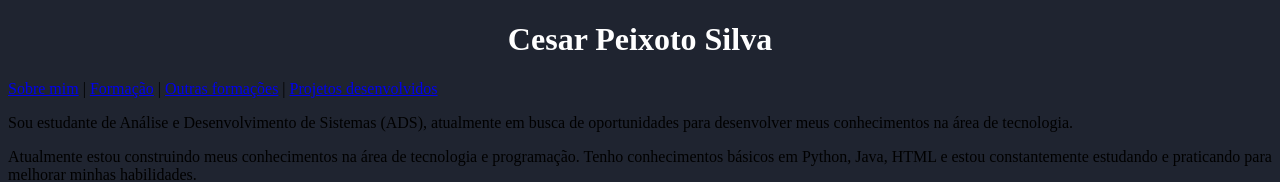
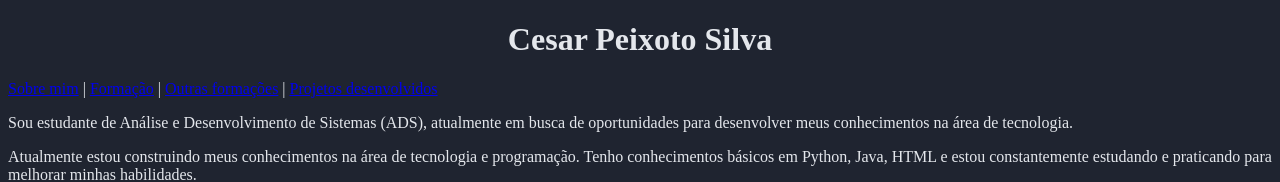
Before and after one commit to Ceasa20/Desenvolvimento-de-Aplica-es-Web-l, a plain HTML site: page index.html in a window 1280 px wide. Shown: the top 182 px of the page. Drawn offline with Linux system fonts and the light colour scheme.

Commit message:
testando css

```diff
--- a/css/index.css
+++ b/css/index.css
@@ -1,7 +1,7 @@
 body {
   background-color: #1f2430;
+  color: #e4e7ec;
 }
 h1 {
-  color: white;
   text-align: center;
 }
```
